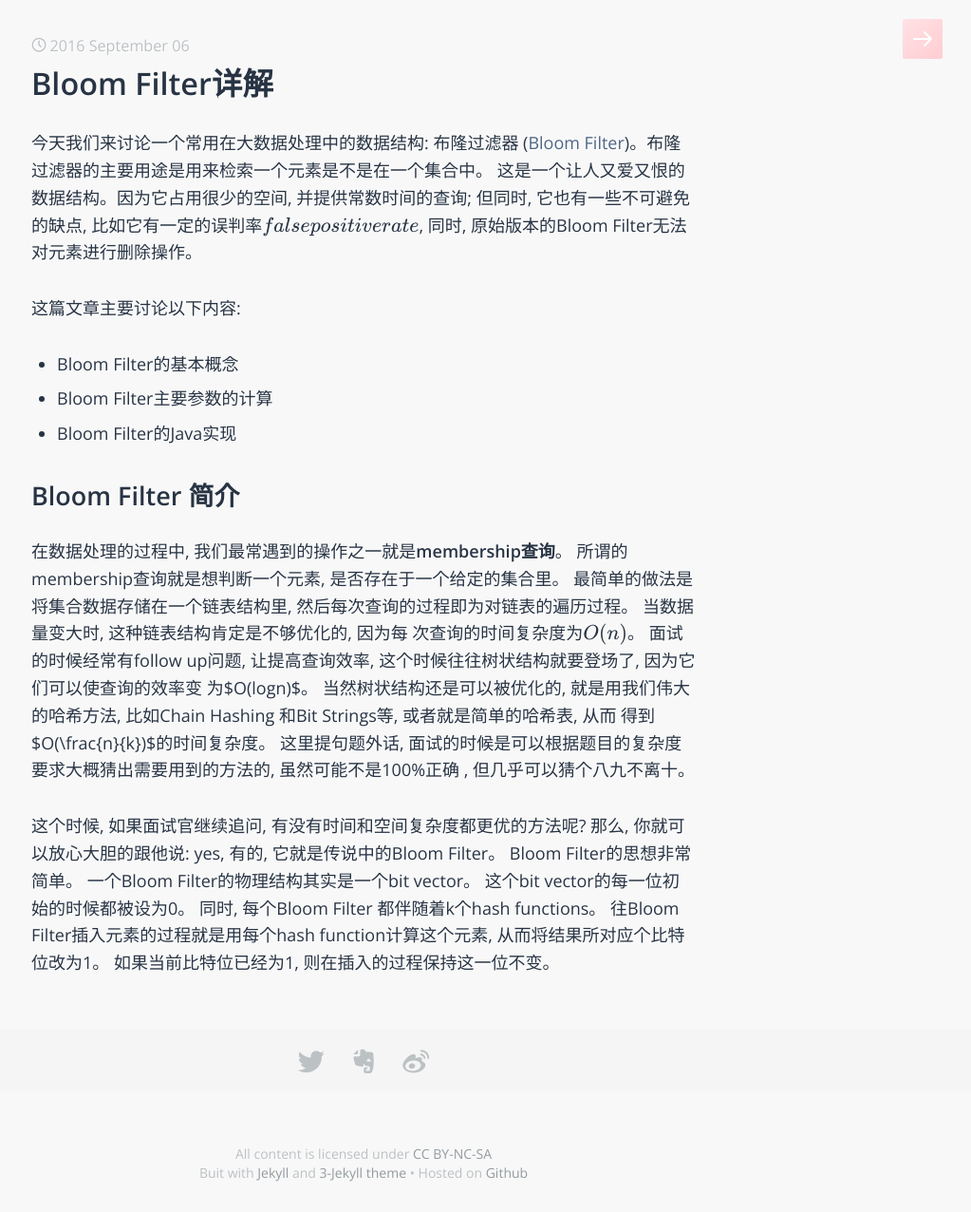
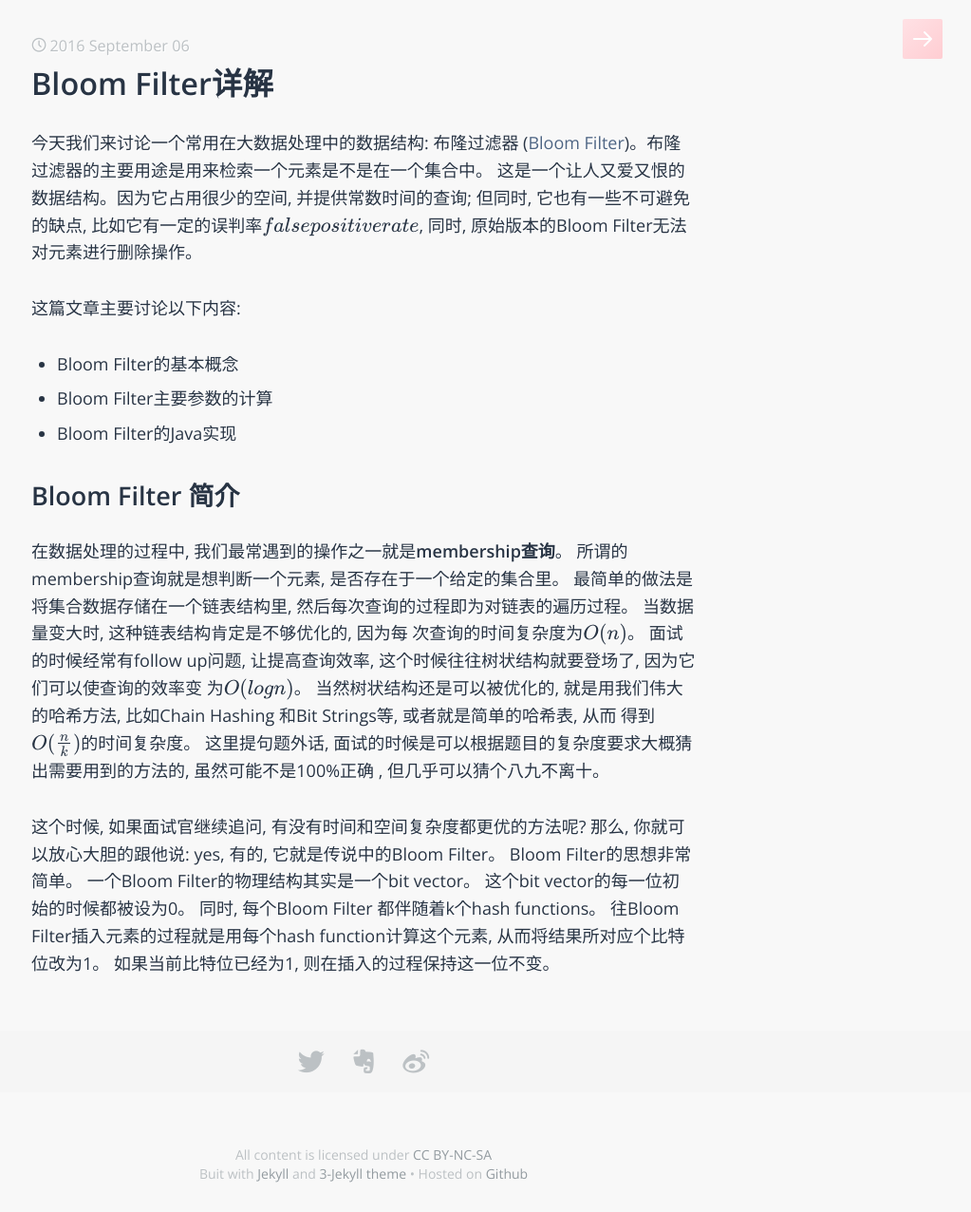
Before and after one commit to sophiesongge/sophiesongge.github.io, a Jekyll site: the page built from _posts/2016-09-06-bloom-filter.markdown, in a window 1280 px wide. Shown: the whole page at 95% size, without its empty margins (257-1280 px from the left). Built offline with Jekyll 4.4.1, drawn with Linux system fonts in a browser that asks for light colours; nearby versions of some CDN libraries; some web fonts are replaced; library files that are not in the unit come from our copies; formulas are drawn with MathJax 3; some of the changed lines change nothing that is shown.

Commit message:
put back code

```diff
--- a/_includes/scripts.html
+++ b/_includes/scripts.html
@@ -1,8 +1,7 @@
-<script src="/assets/js/jquery-2.0.3.min.js"></script>
-<script src="/assets/js/jquery.pjax.js"></script>
-<script src="/assets/js/nprogress.js"></script>
-<script src="/assets/js/script.js"></script>
-<script type="text/javascript" src="http://cdn.mathjax.org/mathjax/latest/MathJax.js?config=TeX-AMS-MML_HTMLorMML"></script>
+<script src="{{ "/assets/js/jquery-2.1.3.min.js" | prepend: site.baseurl }}"></script>
+<script src="{{ "/assets/js/jquery.pjax.js" | prepend: site.baseurl }}"></script>
+<script src="{{ "/assets/js/nprogress.js" | prepend: site.baseurl }}"></script>
+<script src="{{ "/assets/js/main.js" | prepend: site.baseurl }}"></script>
 
 {% if site.google_analytics %}
 <script>
--- a/_posts/2016-09-06-bloom-filter.markdown
+++ b/_posts/2016-09-06-bloom-filter.markdown
@@ -3,7 +3,7 @@
 title:  "Bloom Filter详解"
 date:   2016-09-06 11:42:55 +0200
 categories: big data
-
+use_math: true
 ---
 
 今天我们来讨论一个常用在大数据处理中的数据结构: 布隆过滤器 ([Bloom Filter])。布隆过滤器的主要用途是用来检索一个元素是不是在一个集合中。
@@ -21,7 +21,7 @@
 
 在数据处理的过程中, 我们最常遇到的操作之一就是**membership查询**。 所谓的membership查询就是想判断一个元素, 是否存在于一个给定的集合里。
 最简单的做法是将集合数据存储在一个链表结构里, 然后每次查询的过程即为对链表的遍历过程。 当数据量变大时, 这种链表结构肯定是不够优化的, 因为每
-次查询的时间复杂度为\\(O\(n\)\\)。 面试的时候经常有follow up问题, 让提高查询效率, 这个时候往往树状结构就要登场了, 因为它们可以使查询的效率变
+次查询的时间复杂度为$O\(n\)$。 面试的时候经常有follow up问题, 让提高查询效率, 这个时候往往树状结构就要登场了, 因为它们可以使查询的效率变
 为$O\(logn\)$。 当然树状结构还是可以被优化的, 就是用我们伟大的哈希方法, 比如Chain Hashing 和Bit Strings等, 或者就是简单的哈希表, 从而
 得到 $O\(\frac{n}{k}\)$的时间复杂度。 这里提句题外话, 面试的时候是可以根据题目的复杂度要求大概猜出需要用到的方法的, 虽然可能不是100%正确
 , 但几乎可以猜个八九不离十。
```
